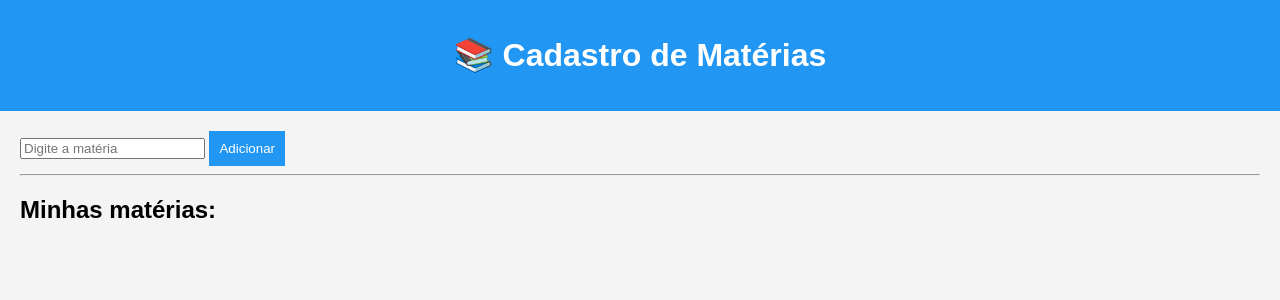
After one commit to JenifferCaroli/StudyTrack, a Flask app: page /materias in a window 1280 px wide. The commit adds this page. Shown: the top 300 px of the page. Run offline with Flask 3, Linux system fonts and the light colour scheme.

Commit message:
Implementando cadastro de matérias com formulário

```diff
--- a/app.py
+++ b/app.py
@@ -1,6 +1,12 @@
 # Importa a classe Flask (para criar o servidor)
 # e render_template (para renderizar páginas HTML)
 from flask import Flask, render_template
+
+# Lista temporária para armazenar matérias (simulando banco de dados)
+from flask import request
+
+# Lista temporária para armazenar matérias (simulando banco de dados)
+materias = []
 
 # Cria a aplicação Flask
 app = Flask(__name__)
@@ -9,6 +15,17 @@ app = Flask(__name__)
 @app.route("/")
 def home():
     return render_template("index.html")  # Renderiza a página index.html
+# Rota para cadastro de matérias
+@app.route("/materias", methods=["GET", "POST"])
+def cadastro_materias():
 
+# Se o usuário enviar o formulário
+    if request.method == "POST":
+        nome_materia = request.form.get("nome")
+# Adiciona na lista
+        materias.append(nome_materia)
+
+# Envia a lista para o HTML
+    return render_template("materias.html", materias=materias)
 if __name__ == "__main__":
     app.run(debug=True)
--- /dev/null
+++ b/templates/materias.html
@@ -0,0 +1,38 @@
+<!DOCTYPE html>
+<html lang="pt-br">
+
+<head>
+    <meta charset="UTF-8">
+    <meta name="viewport" content="width=device-width, initial-scale=1.0">
+    <title>Matérias</title>
+    <link rel="stylesheet" type="text/css" href="{{ url_for('static', filename='style.css') }}">
+</head>
+
+<body>
+    <header>
+        <h1>📚 Cadastro de Matérias</h1>
+    </header>
+
+    <div class="container">
+        <!-- Formulário -->
+        <form method="POST" action="">
+            <!-- Campo de texto-->
+            <input type="text" name="nome" placeholder="Digite a matéria" required>
+
+            <!-- Botão-->
+            <button type="submit">Adicionar</button>
+
+        </form>
+        <hr>
+        <!-- Lista de matérias-->
+        <h2>Minhas matérias:</h2>
+        <ul>
+            {% for materia in materias %}
+            <li>{{ materias }} </li>
+            {% endfor %}
+        </ul>
+    </div>
+
+</body>
+
+</html>
```
Also changed, not shown: templates/index.html (+6 -1 lines).
